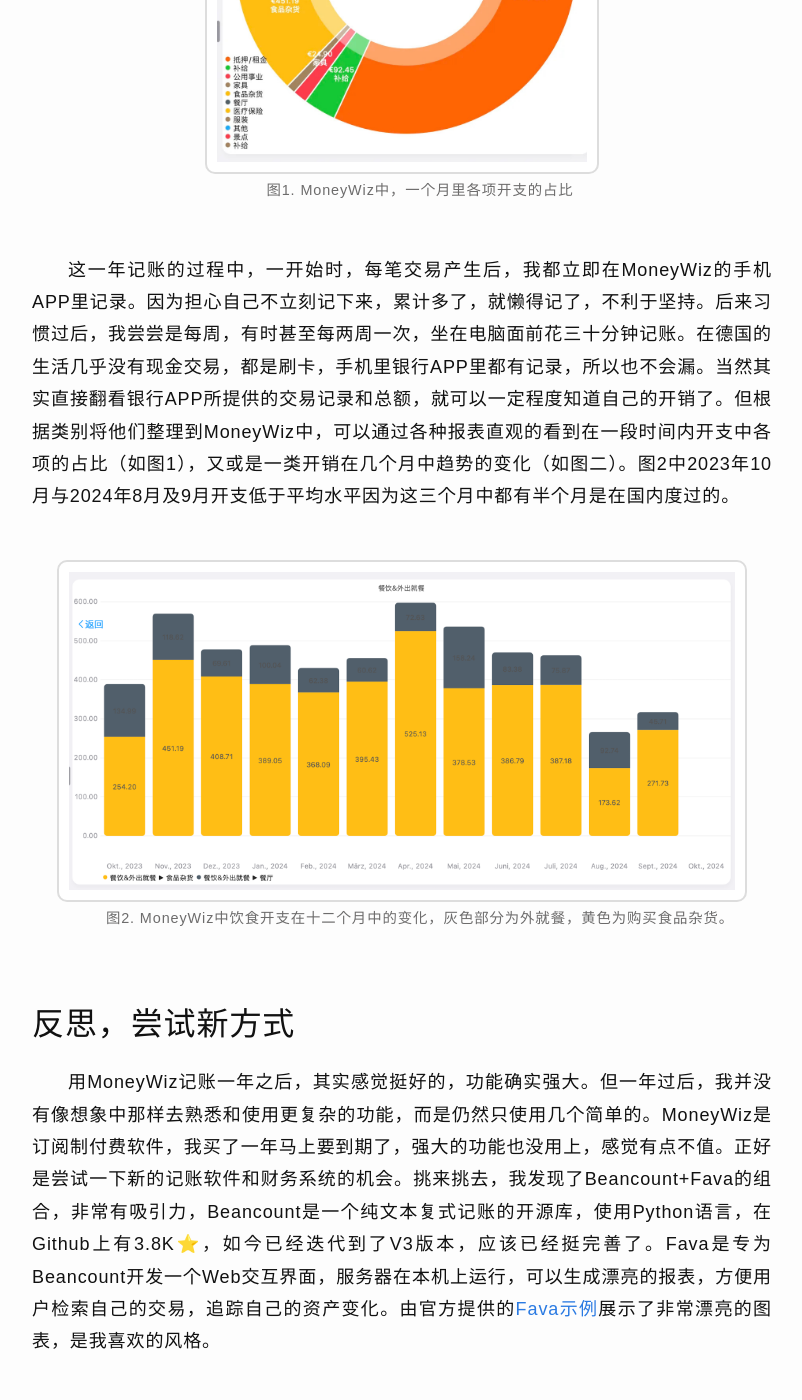
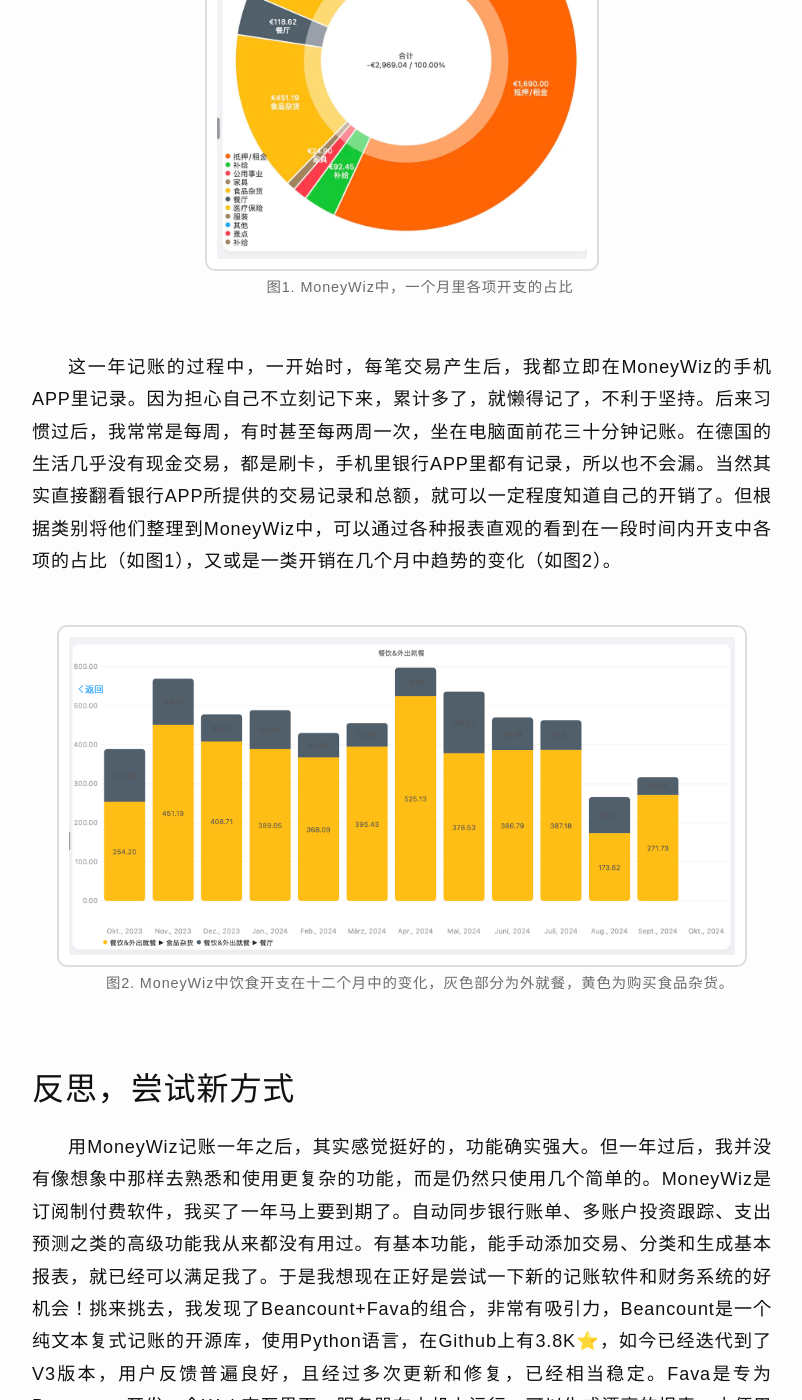
Before and after one commit to AlbertRyu/AlbertRyu.github.io, a Jekyll site: the page built from _posts/2024-10-11-财务系统革新.md, in a window 1280 px wide and 1400 px high, scrolled down 1156 px. Shown: the whole window, without its empty margins (238-1040 px from the left). Built offline with Jekyll 4.4.1, drawn with Linux system fonts in a browser that asks for light colours; some of the changed text lies outside the part shown.

Commit message:
文章更新润色

```diff
--- a/_posts/2024-10-11-财务系统革新.md
+++ b/_posts/2024-10-11-财务系统革新.md
@@ -10,18 +10,18 @@
 
 ## 一年前
 
-2023年10月初到德国的时候，虽然金钱上依然是完全仰赖父母，但好歹是人生中第一年需要自己直接支出包括房租，水电和饮食在内的所有支出，而非由父母代付。虽然可以用直接刷父母的信用卡解决，但为了锻炼自己的独立能力，最终选择了一次领到一整年的生活费，并自行规划的方式。通过网络查询，我估算自己在慕尼黑的生活需要1500欧元一月，也就是18000欧元一年，加上每年一次往返中德的机票，再向上取整，一年的预算便定为了15万元人民币。
+2023年10月初到德国的时候，虽然金钱上依然是完全仰赖父母，但确实是人生中第一次需要自己直接承担包括房租、水电和饮食在内的所有支出。虽然可以用直接刷父母的信用卡解决，但为了锻炼自己的独立能力，最终选择了一次领到一整年的生活费，并自行规划的方式。通过网络查询，我估算自己在慕尼黑的生活需要1500欧元一月，也就是18000欧元一年，加上每年一次往返中德的机票，总共向上取整为15万元人民币的一年预算。
 
-一年的预算到手，但成功的实施，还仰赖于对自己的开销的监控，于是决定自己开始记账。在了解了多种记账软件之后，通过少数派平台的[这篇文章](https://sspai.com/post/77618)，了解到了MoneyWiz。 MoneyWiz初见相当复杂，但抱着只从简单功能开始用起的想法，且少数派专栏也提供入门指南的情况下，还是决定一步到位，购买了一年的许可证，开始记账。
+一年的预算到手，但成功的实施，还仰赖于对自己的开销的监控，于是决定自己开始记账。在了解了多种记账软件之后，通过少数派平台的[这篇文章](https://sspai.com/post/77618)，了解到了MoneyWiz。 因为以前没有正式的记过账，MoneyWiz初见相当复杂。但抱着只从简单功能开始用起的想法，且少数派专栏也提供入门指南的情况下，还是决定一步到位，购买了一年的许可证，开始记账。
 
-在德国的第一个月，一边适应着与国内时而迥异，时而相仿的生活，一边记账。时间很快过去了，一个月后查看MoneyWiz的报告，发现和自己预计的开销几乎一致，挺惊喜的。MoneyWiz为每一笔交易都提供如交易人，备注，标签，分类等多种多样的字段。通过生成种种报表，能让我尝试去理解大概有多少占比的开销分别是花在哪些方面的。反思并调整预算的过程，也让我觉得自己对人生多了一些掌控。当时我写了这篇[小红书](https://www.xiaohongshu.com/explore/6569b13200000000380356ea?xsec_token=GBGpdZpJzyKXA3WA2y19KjDGH373cm9NFDsvTZd9fIqnE%3D&xsec_source=pc_creatormng),分享自己的经历，希望能给新来的同学提供参考。
+在德国的第一个月，一边适应着与国内时而迥异，时而相仿的生活，一边记账。刚来的时候因为对当地的超市商品还不熟悉，很多东西都不知道是什么，而且看什么都很贵。在外就餐能少就少，点完菜了之后端上来之前都不知道会是什么样的。时间很快过去了，一个月后查看MoneyWiz的报告，发现和自己预计的开销几乎一致，挺惊喜的。MoneyWiz为每一笔交易都提供如交易人，备注，标签，分类等多种多样的字段。通过生成种种报表，能让我尝试去理解大概有多少占比的开销分别是花在哪些方面的。反思并调整预算的过程，也让我觉得自己对人生多了一些掌控。当时我写了这篇[小红书](https://www.xiaohongshu.com/explore/6569b13200000000380356ea?xsec_token=GBGpdZpJzyKXA3WA2y19KjDGH373cm9NFDsvTZd9fIqnE%3D&xsec_source=pc_creatormng),分享自己的经历，希望能给新来的同学提供参考。
 
 <br>
 ![image.png](/assets/images/money_wiz_piechart.jpg){: .screenshot style="width:50%;"}
 <em> 图1. MoneyWiz中，一个月里各项开支的占比 </em>
 <br>
 
-这一年记账的过程中，一开始时，每笔交易产生后，我都立即在MoneyWiz的手机APP里记录。因为担心自己不立刻记下来，累计多了，就懒得记了，不利于坚持。后来习惯过后，我尝尝是每周，有时甚至每两周一次，坐在电脑面前花三十分钟记账。在德国的生活几乎没有现金交易，都是刷卡，手机里银行APP里都有记录，所以也不会漏。当然其实直接翻看银行APP所提供的交易记录和总额，就可以一定程度知道自己的开销了。但根据类别将他们整理到MoneyWiz中，可以通过各种报表直观的看到在一段时间内开支中各项的占比（如图1），又或是一类开销在几个月中趋势的变化（如图二）。图2中2023年10月与2024年8月及9月开支低于平均水平因为这三个月中都有半个月是在国内度过的。
+这一年记账的过程中，一开始时，每笔交易产生后，我都立即在MoneyWiz的手机APP里记录。因为担心自己不立刻记下来，累计多了，就懒得记了，不利于坚持。后来习惯过后，我常常是每周，有时甚至每两周一次，坐在电脑面前花三十分钟记账。在德国的生活几乎没有现金交易，都是刷卡，手机里银行APP里都有记录，所以也不会漏。当然其实直接翻看银行APP所提供的交易记录和总额，就可以一定程度知道自己的开销了。但根据类别将他们整理到MoneyWiz中，可以通过各种报表直观的看到在一段时间内开支中各项的占比（如图1），又或是一类开销在几个月中趋势的变化（如图2）。
 
 <br>
 ![image.png](/assets/images/money_wiz_histgram.png){: .screenshot}
@@ -30,7 +30,7 @@
 
 ## 反思，尝试新方式
 
-用MoneyWiz记账一年之后，其实感觉挺好的，功能确实强大。但一年过后，我并没有像想象中那样去熟悉和使用更复杂的功能，而是仍然只使用几个简单的。MoneyWiz是订阅制付费软件，我买了一年马上要到期了，强大的功能也没用上，感觉有点不值。正好是尝试一下新的记账软件和财务系统的机会。挑来挑去，我发现了Beancount+Fava的组合，非常有吸引力，Beancount是一个纯文本复式记账的开源库，使用Python语言，在Github上有3.8K⭐️，如今已经迭代到了V3版本，应该已经挺完善了。Fava是专为Beancount开发一个Web交互界面，服务器在本机上运行，可以生成漂亮的报表，方便用户检索自己的交易，追踪自己的资产变化。由官方提供的[Fava示例](https://fava.pythonanywhere.com/example-beancount-file/income_statement/)展示了非常漂亮的图表，是我喜欢的风格。
+用MoneyWiz记账一年之后，其实感觉挺好的，功能确实强大。但一年过后，我并没有像想象中那样去熟悉和使用更复杂的功能，而是仍然只使用几个简单的。MoneyWiz是订阅制付费软件，我买了一年马上要到期了。自动同步银行账单、多账户投资跟踪、支出预测之类的高级功能我从来都没有用过。有基本功能，能手动添加交易、分类和生成基本报表，就已经可以满足我了。于是我想现在正好是尝试一下新的记账软件和财务系统的好机会！挑来挑去，我发现了Beancount+Fava的组合，非常有吸引力，Beancount是一个纯文本复式记账的开源库，使用Python语言，在Github上有3.8K⭐️，如今已经迭代到了V3版本，用户反馈普遍良好，且经过多次更新和修复，已经相当稳定。Fava是专为Beancount开发一个Web交互界面，服务器在本机上运行，可以生成漂亮的报表，方便用户检索自己的交易，追踪自己的资产变化。由官方提供的[Fava示例](https://fava.pythonanywhere.com/example-beancount-file/income_statement/)展示了非常漂亮的图表，是我喜欢的风格。
 
 <br>
 ![image.png](/assets/images/fava_example.png){: .screenshot}
@@ -40,7 +40,7 @@
 
 #### 1. 数据安全和可重复利用性
 
-Beancount是纯文本会计软件，数据以纯文本的形式储存在本机的硬盘上，采取人可以直接阅读和理解的语法进行记录，就算有一天软件不再可用，也是一个可以用任何文本编辑器阅读的账本。如果想要切换到其他会计软件，也可以通过自行编写脚本的方式，读取其中数据或转换为其他数据结构。MoneyWiz也可以导出CSV亦或是数据库格式，也挺好的，
+Beancount是纯文本会计软件，数据以纯文本的形式储存在本机的硬盘上，采取人可以直接阅读和理解的语法进行记录，就算有一天软件不再可用，也是一个可以用任何文本编辑器阅读的账本。如果想要切换到其他会计软件，也可以通过自行编写脚本的方式，读取其中数据或转换为其他数据结构。在这一点上，MoneyWiz也不差，能导出数据库和Excel的格式，但纯文本总归是最好的。
 
 #### 2. 开源，支持MoneyWiz的基本功能，且高度可自定义
 
@@ -54,13 +54,13 @@
 
 #### 1. 没有UI，有一定的上手成本，使用场景受限
 
-没有手机APP，没有成熟的UI供使用者傻瓜式操作。需要使用纯文本编辑器自己一行一行编写如交易，开户之类的行为。只有在电脑上操作才方便，想在手机上随手记恐怕会面临困难。且需要花一点时间学习Beancount的语法，有一定的上手成本。
+没有手机APP，没有一看就懂的用户界面。如交易，开户之类的行为，都需要使用纯文本编辑器自己一行一行编写。只有在电脑上操作才方便，想在手机上随手记恐怕难以坚持。且需要花一点时间学习Beancount的语法，有一定的上手成本。
 
-#### 2. 需要一点复式记账法的基础知识
+#### 2. 需要复式记账法的基础知识
 
-只需要一点点，用于理解软件的基本逻辑，否则无法使用。
+只需要一点点，用于理解软件的基本逻辑，网上有大量讲解。主要需要理解净值，资产，花费等五个科目之间的关系，会计恒等式，以及为什么每笔账要影响两个账本。
 
-#### 3. 需要一些Python相关基础知识
+#### 3. 需要Python库相关基础知识
 
 需要一个可用的Python环境，涉及一些库的安装，不需要真的会写代码。很简单，网络上也有很多教程，然而我记得自己多年前第一次弄这些的时候也费可大劲了。
 
@@ -78,4 +78,4 @@
 
 ## 最后
 
-虽然Beancount+Fava的组合看起来有着更多的缺点，但我本身有一定的编程基础，忠爱纯文本，且追寻开源的理想。（虽然我使用MacBook，希望有一天这会有所改变），我还是决定进行一次尝试，至少使用一年。且因为折腾Beancount的过程，让我回忆起了几年前玩个人博客的日子，非常怀念。于是决定复活这个域名，重新开始，再给个人博客一次机会。这篇文章便作为我的新博客的首篇，希望能开个好头。
+虽然Beancount+Fava的组合看起来有着更多的缺点，但我本身有一定的编程基础，忠爱纯文本，且追寻开源的理想。我决定进行一次尝试，至少使用一年。且因为折腾Beancount的过程，让我回忆起了几年前玩个人博客的日子，非常怀念。于是决定复活这个域名，重新开始，再给个人博客一次机会。这篇文章便作为我的新博客的首篇，希望能开个好头。
```
